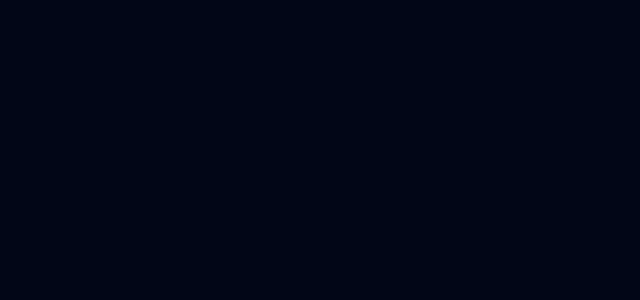
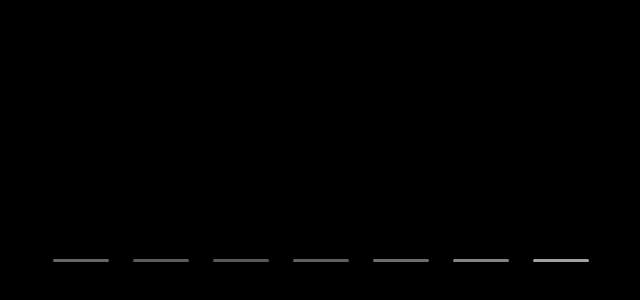
Before and after one commit to alfredclawdx-maker/ezxmgmt, a React (Vite) app: page / in a window 1280 px wide. Shown: the part 158-458 px from the top of the page, without its empty margins (319-959 px from the left). Built offline with nearby package versions, Linux system fonts and the light colour scheme.

Commit message:
revert to loading screen

```diff
--- a/src/App.jsx
+++ b/src/App.jsx
@@ -9,7 +9,7 @@ import { PipelineKanban } from "./components/PipelineKanban.jsx";
  * Auth is intentionally NOT persisted — passcode required on every load.
  */
 export default function App() {
-  const [appState, setAppState] = useState("dashboard");
+  const [appState, setAppState] = useState("loading");
 
   const handleLoadingComplete = useCallback(() => setAppState("passcode"), []);
   const handleAuthenticated = useCallback(() => setAppState("pipeline"), []);
```
